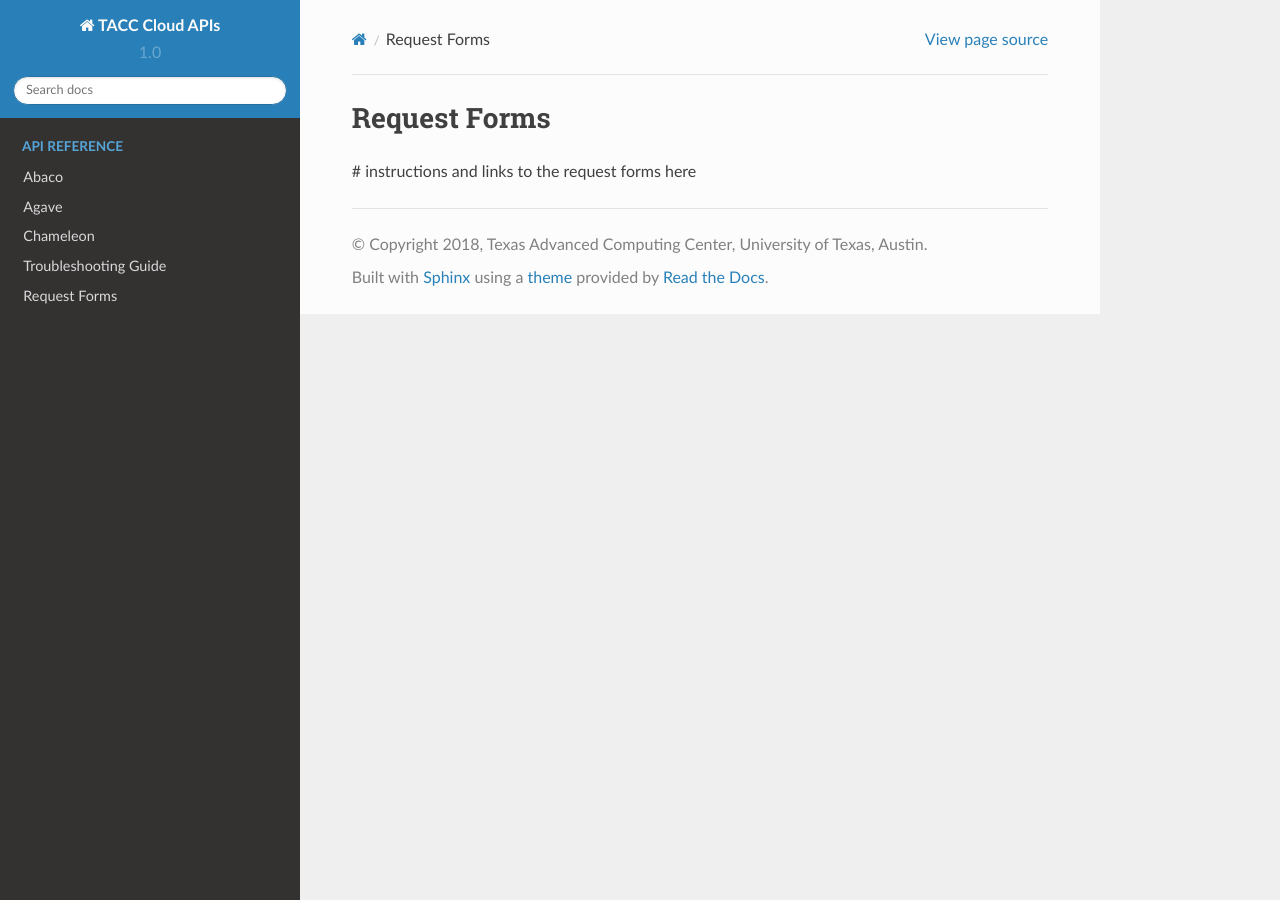
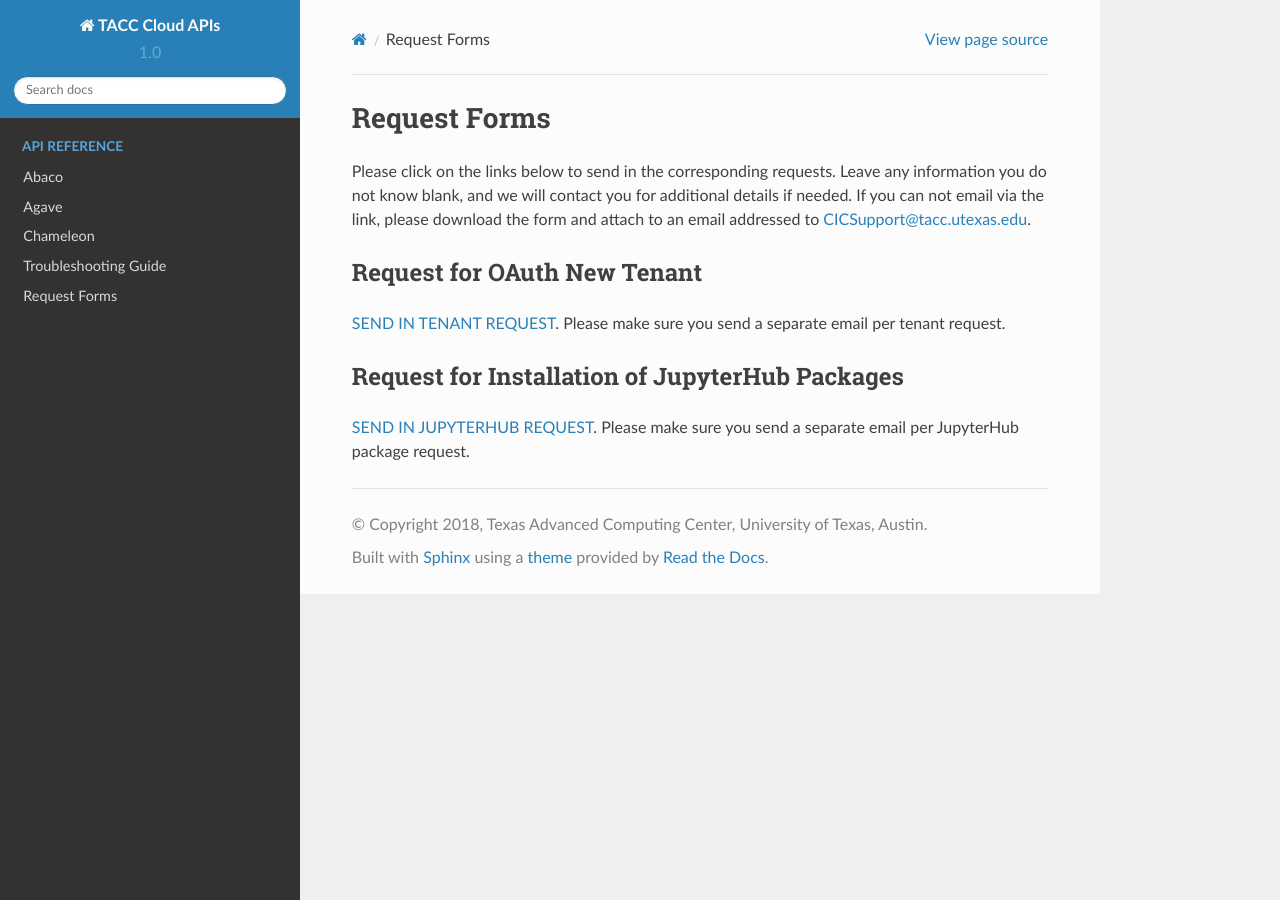
Before and after one commit to TACC-Cloud/tacc-cloud-docs, a Sphinx documentation site: the page built from docs/resources/request-forms.rst, in a window 1280 px wide. Built offline with Sphinx 7.4.7 and the Read the Docs theme 2.0.0, drawn with Linux system fonts in a browser that asks for light colours; pages that are not in the unit, such as notebooks, are missing from menus.

Commit message:
Update request-forms.rst

```diff
--- a/docs/resources/request-forms.rst
+++ b/docs/resources/request-forms.rst
@@ -6,4 +6,15 @@
 Request Forms
 =============
 
-# instructions and links to the request forms here
+Please click on the links below to send in the corresponding requests. Leave any information you do not know blank, and we will contact you for additional details if needed. If you can not email via the link, please download the form and attach to an email addressed to CICSupport@tacc.utexas.edu.
+
+Request for OAuth New Tenant
+-----------------------------------
+
+`SEND IN TENANT REQUEST <mailto:cic@consult.tacc.utexas.edu?cc=cicsupport@tacc.utexas.edu&Subject=Tenant%20Request:%20&body=Created%20Via%20Email%0d%0d-------%0d%0dYour %20Name:%0d%0d%0dTenant%20Name:%0d%0d%0dTenant%20URL%20:%0d%0d%0dTenant%20Owner%20Name:%0d%0d%Tenant%Owner%20Email:%0d%0d%0dTenant%20Admin%20Accounts:%0d%0d%0dTenant%20Identity%20Provider:%0d%0d%0dService%20Capacity%20Needed%20(if%20any):%0d%0d%0dGrant%20or%20Funding%20Source%0d%0d%0dProject%20Description%20:%0d%0d%0dAdditional%20Services%20Needed%20(e.g.%20JupterHub)%0d%0d%0dOther%20Information:>`_. Please make sure you send a separate email per tenant request.
+
+
+Request for Installation of JupyterHub Packages
+-----------------------------------------------
+
+`SEND IN JUPYTERHUB REQUEST <mailto:cic@consult.tacc.utexas.edu?cc=cicsupport@tacc.utexas.edu&Subject=JupyterHub%20Package%20Request:&body=Created%20Via%20Email%0d%0d-------%0d%0dYour%20Name:%0d%0d%0dYour%20Email:%0d%0d%0dTenant(s)%20%to%install%20packages%20for:%0d%0d%0dPackage%20Name%20and%20version:%0d%0d%0dHow%20it%20is%20%installed%20(pip,%20conda,%20or%20other):%0d%0d%0dIf%20othe%20installation%20type%20above,%20provide%20details:%0d%0d%0dHow%20to%20import%20package:>`_. Please make sure you send a separate email per JupyterHub package request.
```
